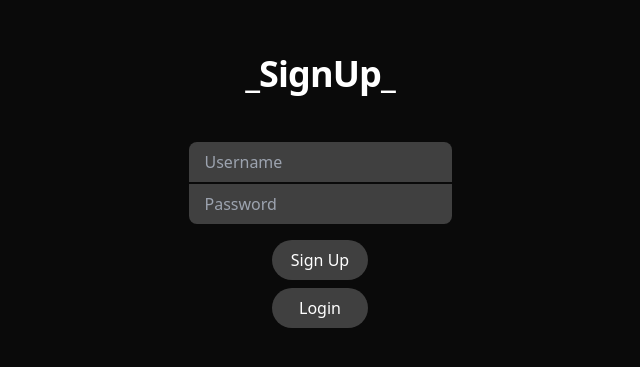
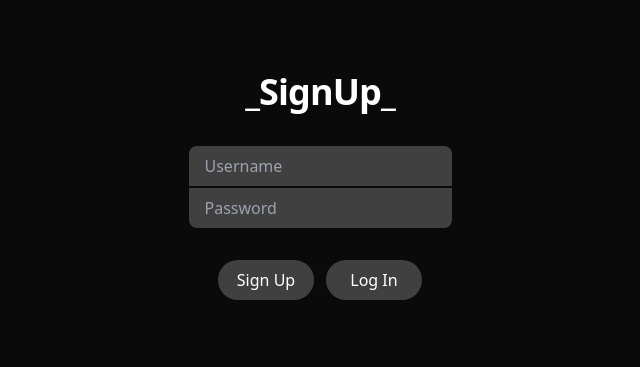
Before and after one commit to liztaliah/open_streams, a React (Vite) app in the folder frontend/: page /signup in a window 1280 px wide. Shown: the part 209-576 px from the top of the page, without its empty margins (320-960 px from the left). Built offline with nearby package versions, Linux system fonts and the light colour scheme.

Commit message:
implemented error and success animations for signup page

```diff
--- a/frontend/src/components/SignupForm.jsx
+++ b/frontend/src/components/SignupForm.jsx
@@ -10,12 +10,15 @@ import Lottie from "lottie-react";
 function SignupForm() {
   const [form, setForm] = useState({ username: "", password: "" });
   const [showForm, setShowForm] = useState(true);
-  const [showSucess, setShowSuccess] = useState(false);
+  const [pendingSuccess, setPendingSuccess] = useState(false);
+  const [showSuccess, setShowSuccess] = useState(false);
+
   const [error, setError] = useState(null);
   const navigate = useNavigate();
 
   // Update the username/password form upon text entry
   const handleChange = (e) => {
+    setError(null); // Hide error message if input changes
     setForm({ ...form, [e.target.name]: e.target.value });
   };
 
@@ -27,7 +30,8 @@ function SignupForm() {
     try {
       await axios.post("/api/signup", form); // Post to signup API
       setShowForm(false); // Hide signup form if API post succeeds
-      setShowSuccess(true); // Play animation
+      // Wait for hide animation to finish before playing checkmark
+      setPendingSuccess(true);
     } catch (err) {
       if (err.response && err.response.data) {
         setError(err.response.data.error);
@@ -39,9 +43,10 @@ function SignupForm() {
 
   return (
     <div className="flex flex-col items-center justify-center min-h-screen px-4">
-      <h1 className="text-4xl font-semibold mb-8 tracking-tight">_SignUp_</h1>
+      <h1 className="text-4xl font-semibold mb-4 tracking-tight">_SignUp_</h1>
+      {/* Error container */}
       <div
-        className="transition-all duration-700 overflow-hidden flex flex-col items-center mb-4"
+        className="transition-all duration-500 overflow-hidden flex flex-col items-center mb-2"
         style={{
           maxHeight: error ? 100 : 0,
           opacity: error ? 1 : 0,
@@ -58,11 +63,35 @@ function SignupForm() {
           </>
         )}
       </div>
-      {showForm && (
-        <div className="flex flex-col items-center">
+      {/* Shared container for form and success message */}
+      <div
+        className="relative flex flex-col items-center justify-center transition-all duration-500 overflow-hidden"
+        style={{
+          height: 175,
+          width: "100%",
+          maxWidth: 320,
+        }}
+      >
+        {/* Form */}
+        <div
+          className="absolute inset-0 flex flex-col items-center justify-center w-full transition-all duration-500"
+          style={{
+            opacity: showForm ? 1 : 0,
+            pointerEvents: showForm ? "auto" : "none",
+          }}
+          onTransitionEnd={() => {
+            if (!showForm && pendingSuccess) {
+              setShowSuccess(true);
+              setPendingSuccess(false);
+            }
+          }}
+        >
           <form
             onSubmit={handleSubmit}
             className="flex flex-col items-center w-full max-w-xs"
+            style={{
+              visibility: showForm ? "visible" : "hidden",
+            }}
           >
             <Input
               name="username"
@@ -79,31 +108,37 @@ function SignupForm() {
               onChange={handleChange}
               placeholder="Password"
               required
-              className="mb-4 px-3 py-2 rounded-t-none rounded-b-lg"
+              className="mb-8 px-3 py-2 rounded-t-none rounded-b-lg"
             />
+            <div className="flex space-x-3">
               <Button type="submit">Sign Up</Button>
+              <Button onClick={() => navigate("/login")}>Log In</Button>
+            </div>
           </form>
         </div>
-      )}
+        {/* Success message */}
         <div
-        className="transition-all duration-700 overflow-hidden flex flex-col items-center mb-2"
+          className="absolute inset-0 flex flex-col items-center justify-center w-full transition-all duration-500"
           style={{
-          maxHeight: showSucess ? 200 : 0,
-          opacity: showSucess ? 1 : 0,
+            opacity: showSuccess ? 1 : 0,
+            pointerEvents: showSuccess ? "auto" : "none",
           }}
         >
-        {showSucess && (
+          {showSuccess && (
             <>
               <Lottie
                 animationData={animationSuccess}
                 loop={false}
                 className="w-16 h-16 mb-2"
               />
-            <p className="text-green-300 mb-8">account created successfully</p>
+              <p className="text-green-300 mb-8">
+                account created successfully
+              </p>
+              <Button onClick={() => navigate("/login")}>Log In</Button>
             </>
           )}
         </div>
-      <Button>Login</Button>
+      </div>
     </div>
   );
 }
```
Lines whose indentation alone changed are shown as unchanged.
